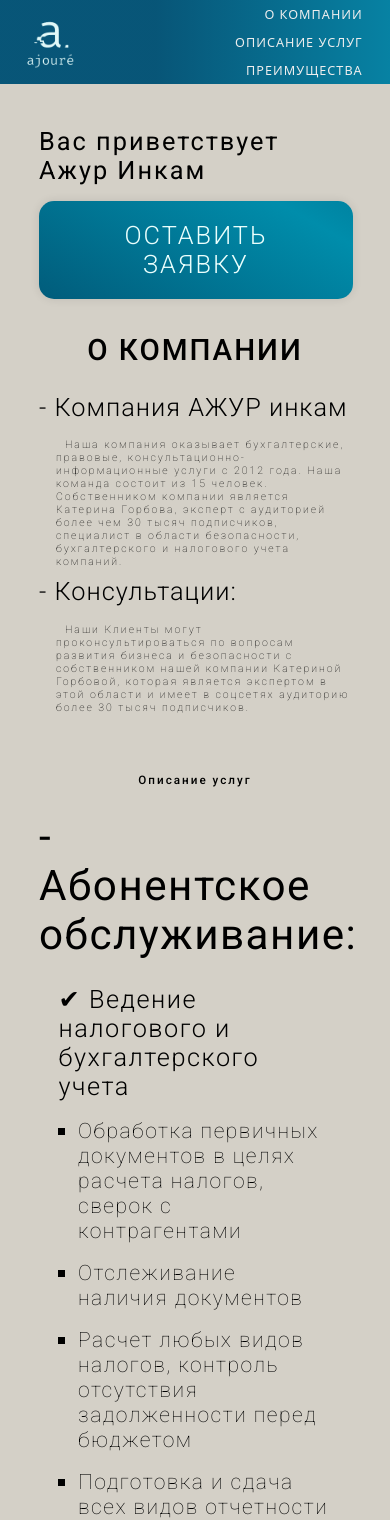
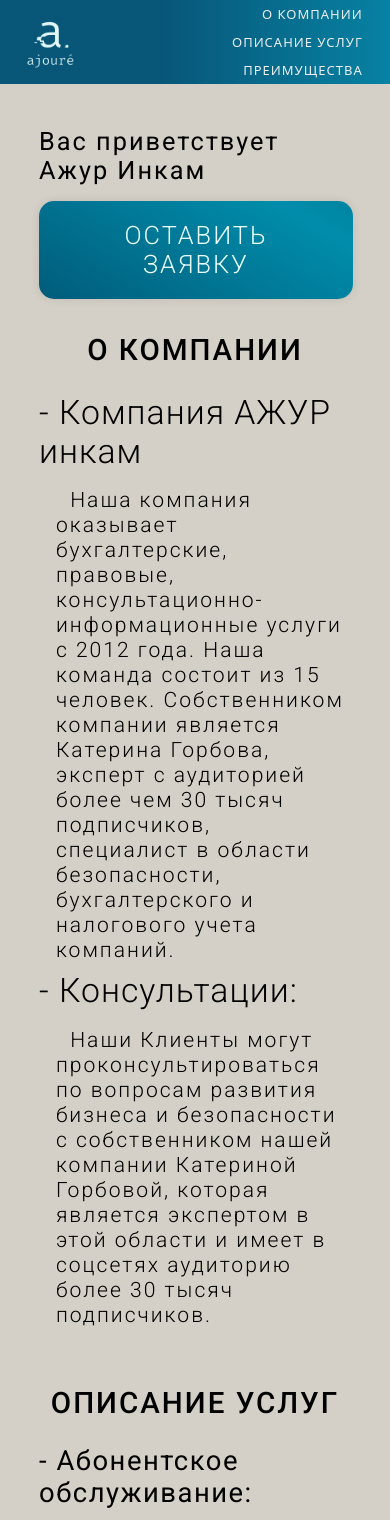
Before and after one commit to SCHIZ0FRENIA/AJOURE, a React (Vite) app: page / in a window 390 px wide. Shown: the top 1520 px of the page. Built offline with nearby package versions, Linux system fonts and the light colour scheme; no server answers.

Commit message:
шрифты и не только

```diff
--- a/src/Components/Advantages.css
+++ b/src/Components/Advantages.css
@@ -1,5 +1,4 @@
 .second {
-    height: 150vh;
     padding: 0 4.4vw 0 4.5vw;
     display: flex;
     flex-direction: row;
@@ -11,7 +10,7 @@
     width: 80%;
     margin: auto;
     font-weight: 600;
-    font-size: 60%;
+    font-size: 2vh;
 }
 .label2{
     width: 80%;
@@ -77,3 +76,12 @@
         color: #eeeeee;
     }
 }
+
+@media(max-width: 907px) {
+    .second {
+        flex-direction: column;
+    }
+    #advantages {
+        width: 80vw !important;
+    }
+}
--- a/src/Components/Caption.css
+++ b/src/Components/Caption.css
@@ -11,13 +11,14 @@
 
 .caption h1 {
     text-align: center;
-    font-size: 3vw;
+    font-size: 3.5vh;
     font-weight: 500;
     letter-spacing: 2px;
+    text-transform: uppercase;
 }
 
 .caption h2 {
-    font-size: 5vh;
+    font-size: 3.25vh;
     margin-bottom: 3vh;
     font-weight: 400;
     letter-spacing: 1.5px;
@@ -36,7 +37,7 @@
     list-style-type: none;
     margin-left: 10vw;
     font-size: 2.5vh;
-    font-weight:200;
+    font-weight:300;
     margin-top:2vh;
     letter-spacing: 1.5px;
 }
--- a/src/Components/Info.css
+++ b/src/Components/Info.css
@@ -18,7 +18,7 @@
 
 .about>h2 {
     margin-left: 0;
-    font-size: 3vh;
+    font-size: 4vh;
     font-weight: 300;
     letter-spacing: 2px;
     margin-bottom: 2vh;
@@ -26,8 +26,8 @@
 
 .about>p {
     margin-left: 2vh;
-    font-size: 1.25vh;
-    font-weight: 200;
+    font-size: 2.5vh;
+    font-weight: 300;
 }
 
 @media (max-width: 907px) {
--- a/src/Components/Navbar.css
+++ b/src/Components/Navbar.css
@@ -13,6 +13,7 @@
 a {
     text-decoration: none;
     color:#eee;
+    font-size: 15px;
 }
 
 .image {
@@ -50,6 +51,9 @@ a {
 }
 
 @media (max-width: 907px) {
+    a   {
+        font-size: 13px;
+    }
     .logo {
         margin-left:0;
     }
```
